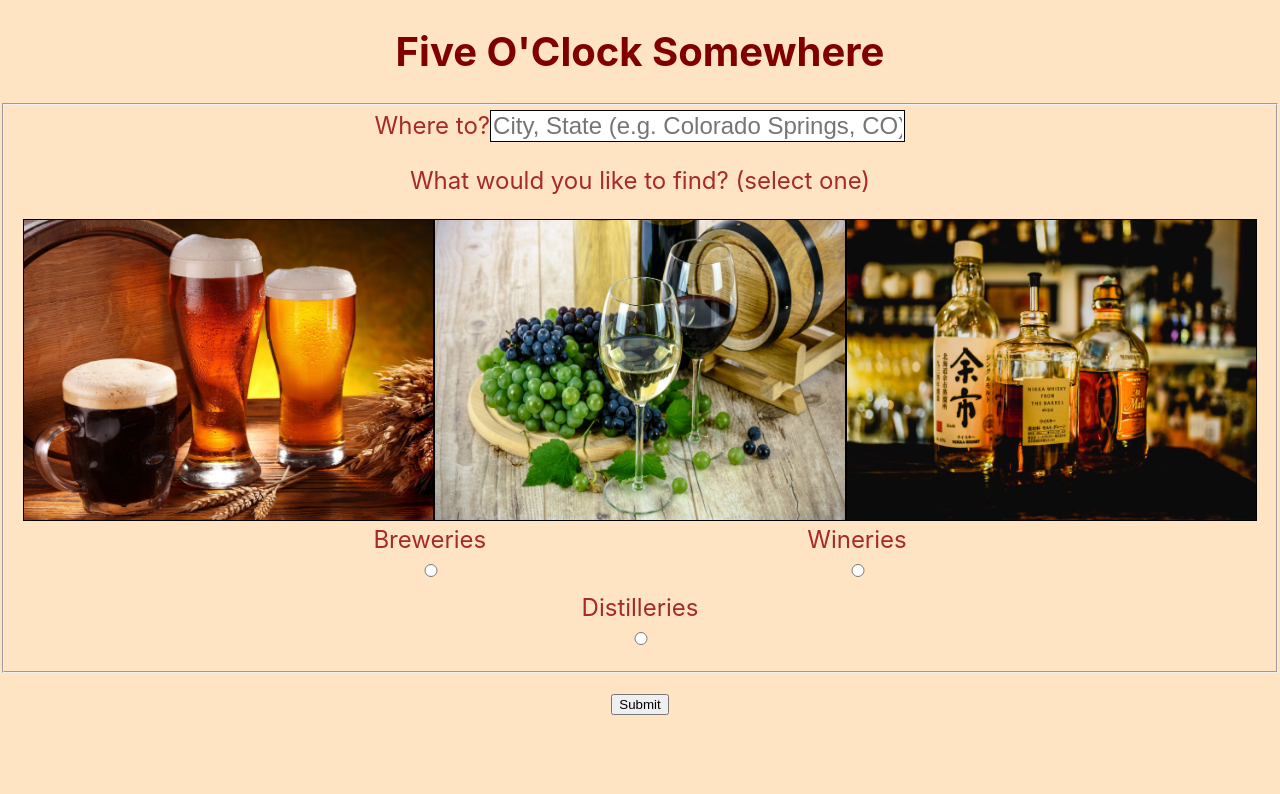
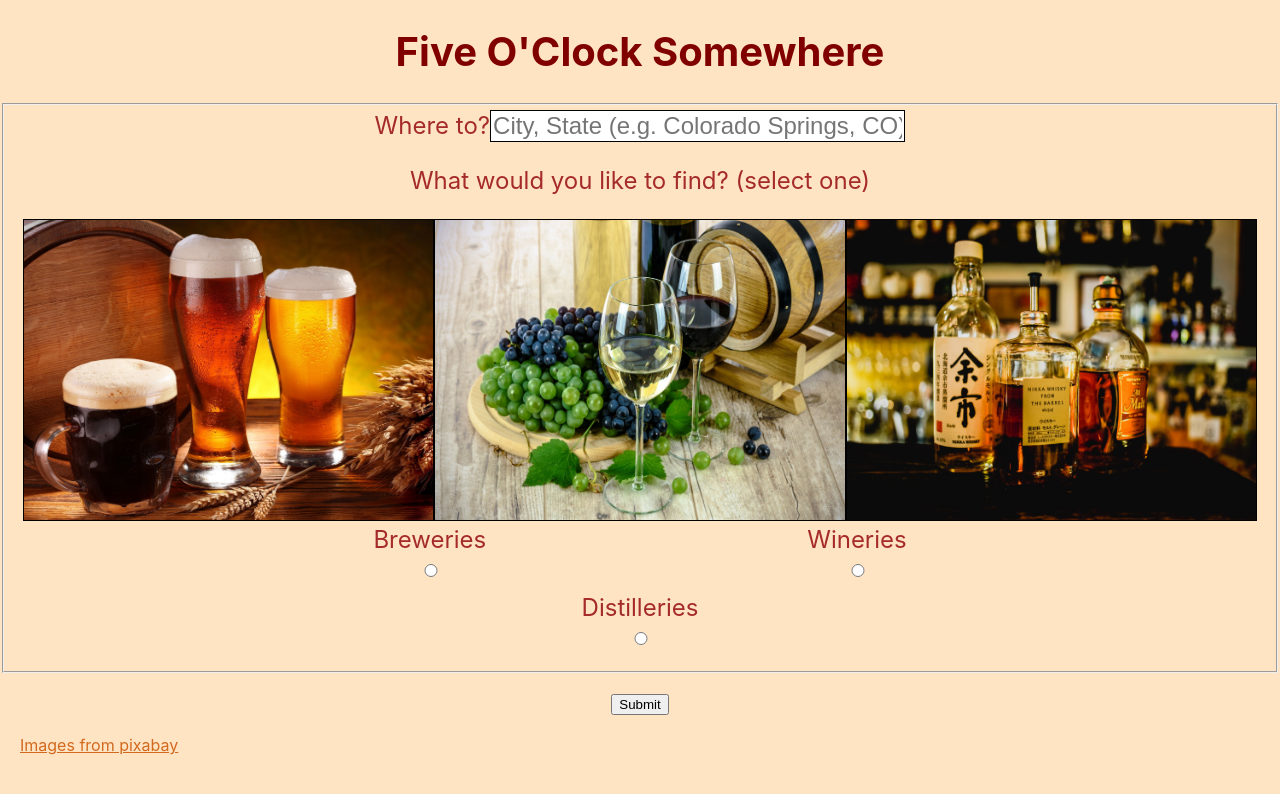
Before and after one commit to alsa475/five-oclock-somewhere, a React (Create React App) app: page / in a window 1280 px wide. Shown: the top 794 px of the page. Built offline with nearby package versions, Linux system fonts and the light colour scheme.

Commit message:
add image credit

```diff
--- a/src/pages/HomePage.js
+++ b/src/pages/HomePage.js
@@ -90,6 +90,9 @@ function HomePage(){
                 <button onClick={e => {e.preventDefault();
                     handleSubmit(location, category);}}>Submit</button>
             </form>
+
+            <br></br>
+            <a href="https://pixabay.com/">Images from pixabay</a>
         </div>
     );
 }
--- a/src/style/style.css
+++ b/src/style/style.css
@@ -51,7 +51,7 @@ a:link {
 }
 
 a:visited {
-    color: orange;
+    color: darkorange;
 }
 
 table {
@@ -72,3 +72,8 @@ table, th, td {
     border: 1px solid black;
     background: rgba(241, 238, 230, 0.945);
 }
+
+a {
+    margin-left: 20px;
+    margin-bottom: 20px;
+}
```
